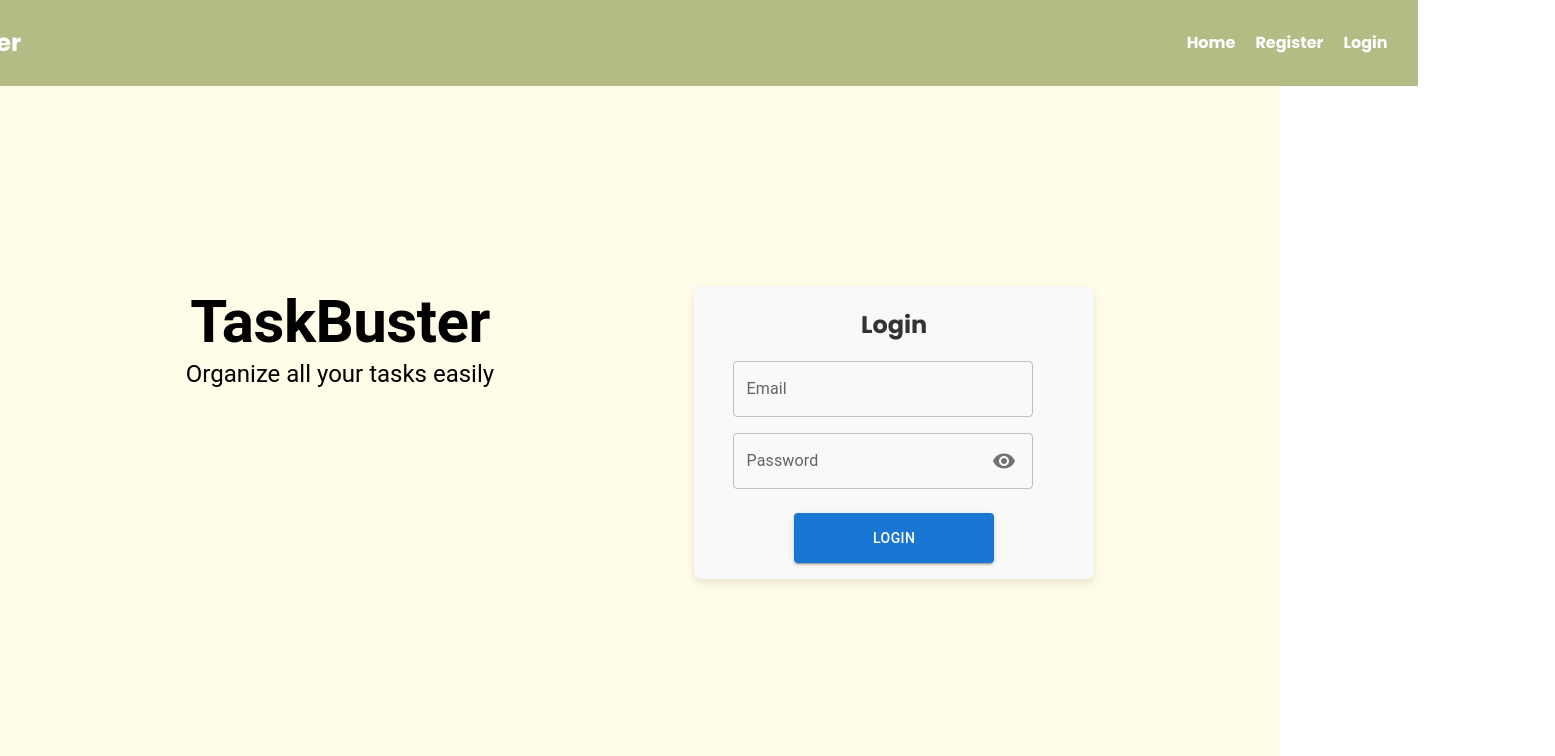
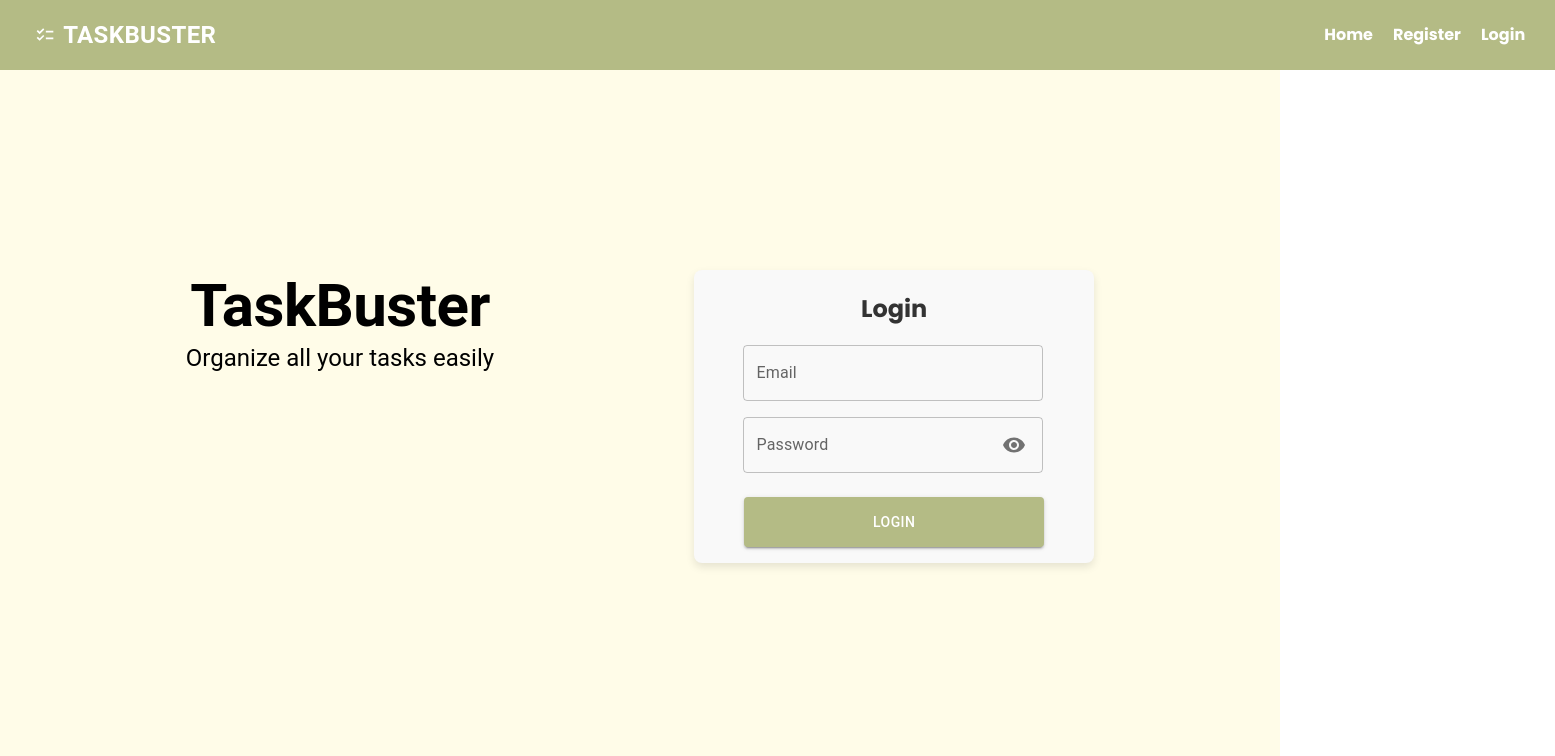
Before and after one commit to DymurBoi/TaskBuster, a React (Vite) app: page /login in a window 1280 px wide. Shown: the top 756 px of the page, 1555 px wide, since content can reach past the window. Built offline with nearby package versions, Linux system fonts and the light colour scheme.

Commit message:
Design changes
Design changes

```diff
--- a/src/Mefania components/AddToDo.jsx
+++ b/src/Mefania components/AddToDo.jsx
@@ -106,7 +106,7 @@ const AddToDo = () => {
           <Button
             onClick={handleAddToDo}
             variant="contained"
-            sx={{ marginTop: 2, padding: '10px 20px', bgcolor: '#fdcc01', color: 'black' }}
+            sx={{width:500,bgcolor:'#B4BB85',color:'white','&:hover': { bgcolor:'#969c6e'}}}
           >
             Add To-Do
           </Button>
--- a/src/Mefania components/Login.jsx
+++ b/src/Mefania components/Login.jsx
@@ -15,6 +15,8 @@ import FormHelperText from '@mui/material/FormHelperText';
 import FormControl from '@mui/material/FormControl';
 import Visibility from '@mui/icons-material/Visibility';
 import VisibilityOff from '@mui/icons-material/VisibilityOff';
+import ChecklistIcon from '@mui/icons-material/Checklist';
+
 import './css.css';
 
 const Login = ({ onLogin }) => {
@@ -80,9 +82,13 @@ const Login = ({ onLogin }) => {
   };
 
   return (
-    <div className="screen">
-      <nav className="navbar">
-        <h1 className="navbar-logo">TaskBuster</h1>
+    <div>
+     <nav className="navbar">
+      <Button
+          startIcon={<ChecklistIcon />}
+          sx={{width:'10%',ml:4,color:'white','& .MuiSvgIcon-root': { fontSize: 40 }}}
+          ><h1 className="navbar-logo">TaskBuster</h1>
+          </Button>
         <div className="navbar-links">
           <Link to="/" className="nav-link">
             Home
@@ -105,7 +111,7 @@ const Login = ({ onLogin }) => {
         <div className="login-container">
           <h2 className="header">Login</h2>
           <form onSubmit={handleLogin}>
-            <Box sx={{pr:9}}>
+            <Box sx={{pr:6.5}}>
             <FormControl sx={{ m: 1, width: '25ch' }} variant="outlined">
               <InputLabel htmlFor="email">Email</InputLabel>
               <OutlinedInput
@@ -146,7 +152,7 @@ const Login = ({ onLogin }) => {
         </FormControl>
             </Box>
             {passwordError && <p className="error">{passwordError}</p>}
-            <Button type="submit" variant='contained' sx={{width:200,height:50,margin:2}}>
+            <Button type="submit" variant='contained' sx={{width:300,height:50,margin:2,bgcolor:'#B4BB85',color:'white','&:hover': { bgcolor:'#969c6e'}}}>
               Login
             </Button>
           </form>
--- a/src/Mefania components/ToDoLandingPage.jsx
+++ b/src/Mefania components/ToDoLandingPage.jsx
@@ -50,30 +50,42 @@ const ToDoListLanding = () => {
   };
 
   const DrawerList = (
-
     <Box sx={{ width: 250 }} role="presentation" onClick={toggleDrawer(false)}>
+      {/* Add New To-Do Button */}
+      <Box sx={{ p: 2 }}>
+        <Button
+          variant="outlined"
+          sx={{width:200,bgcolor:'#B4BB85',color:'white','&:hover': { bgcolor:'#969c6e'}}}
+          fullWidth
+          onClick={() => navigate('/todos/new')}
+        >
+         + Add New To-Do
+        </Button>
+      </Box>
+      <Divider sx={{ mb: 2 }} />
+      {/* Existing To-Do Lists */}
       {todos.map((todo) => (
-          <Box xs={12} sm={6} md={4} key={todo.toDoListID}  sx={{ display: 'flex', flexDirection: 'row' }}>
+        <Box xs={12} sm={6} md={4} key={todo.toDoListID} sx={{ display: 'flex', flexDirection: 'row' }}>
           <CardContent>
-                <Typography sx={{mb:7}} onClick={() => navigate(`/taskview/${todo.toDoListID}`)}variant="h6">{todo.title}</Typography>
+            <Typography sx={{ mb: 7 }} onClick={() => navigate(`/taskview/${todo.toDoListID}`)} variant="h6">
+              {todo.title}
+            </Typography>
           </CardContent>
           <Tooltip title="Update">
-                    <Button sx={{ width: '50px' }}color="success" onClick={() => handleEditDialogOpen(todo)} >
-                    <EditIcon/>
+            <Button sx={{ width: '50px' }} color="success" onClick={() => handleEditDialogOpen(todo)}>
+              <EditIcon />
             </Button>
           </Tooltip>
           <Tooltip title="Delete Task">
-                  <Button sx={{ width: '50px' }} color="error"  onClick={(event) => {
-                   handleDeleteDialogOpen(todo)
-                  }}>
+            <Button sx={{ width: '50px' }} color="error" onClick={(event) => handleDeleteDialogOpen(todo)}>
               <DeleteIcon />
             </Button>
           </Tooltip>
         </Box>
       ))}
-
     </Box>
   );
+
   const authHeaders = () => {
     const token = localStorage.getItem('authToken');
     if (!token) {
```
Lines whose indentation alone changed are shown as unchanged.
